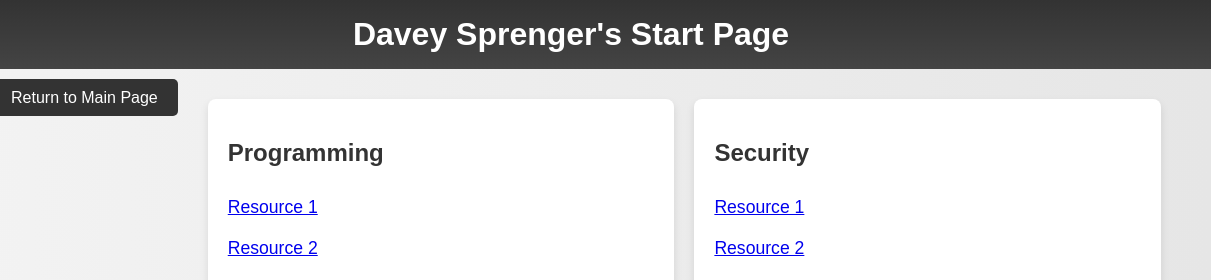
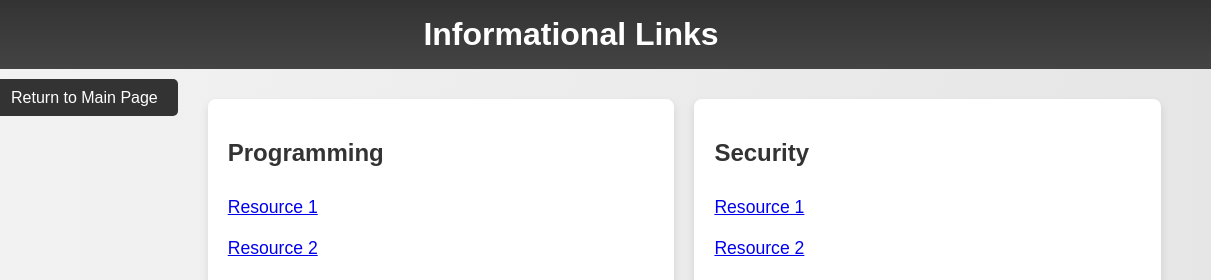
Before and after one commit to WalterHackwell/walterhackwell.github.io, a plain HTML site: page links.html in a window 1280 px wide. Shown: the top 280 px of the page, 69-1280 px from the left. Drawn offline with Linux system fonts and the light colour scheme.

Commit message:
Update links.html

```diff
--- a/links.html
+++ b/links.html
@@ -69,7 +69,7 @@
 <body>
     <header>
         <img src="doggo.png" alt="Davey Sprenger">
-        <h1>Davey Sprenger's Start Page</h1>
+        <h1>Informational Links</h1>
     </header>
     <div class="container">
         <div class="return-button">
```
